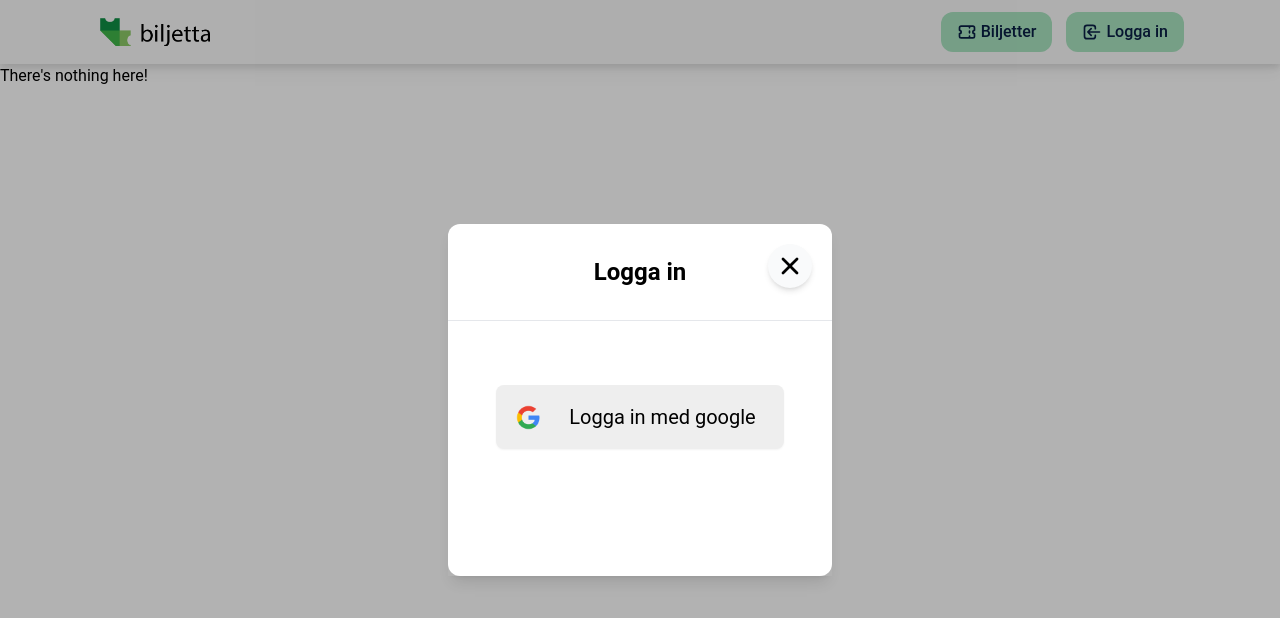
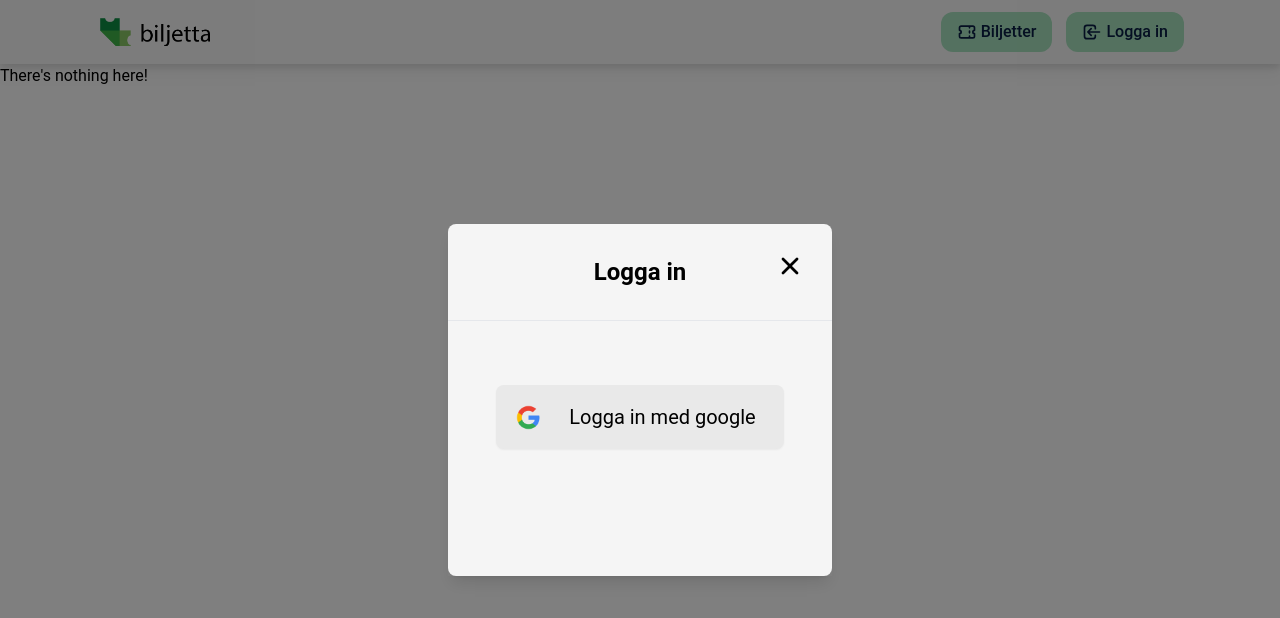
Before and after one commit to mebn/biljettsystem, a React (Create React App) app in the folder client/: page /event/1/popup in a window 1280 px wide. Both pictures are taken after a click on the button "Logga in". Shown: the top 618 px of the page. Built offline with nearby package versions, Linux system fonts and the light colour scheme; no server answers.

Commit message:
Change popup to look more similar to others

```diff
--- a/client/src/components/LoginPopup/LoginPopup.jsx
+++ b/client/src/components/LoginPopup/LoginPopup.jsx
@@ -15,14 +15,14 @@ const googleLogin = () =>{
 const LoginPopup = (props) => {
     return (
         <div className="popup-box">
-            <div className="fixed inset-0 bg-black bg-opacity-30 z-[1050]" />
+            <div className="fixed inset-0 bg-black bg-opacity-50 transition-opacity z-[1050]" />
             <div className="fixed inset-0 z-[1100] md:max-w-sm md:mr-auto md:ml-auto md:inset-56 md:shadow-lg">
-                <div className="h-full z-50 overflow-auto md:rounded-xl bg-white">
+                <div className="h-full z-50 overflow-auto md:rounded-lg bg-[#f5f5f5]">
                     <div className="font-bold pt-8 pb-8 border-b text-2xl text-center">Logga in</div>
                     <div className="flex flex-col justify-center items-center">
 
                         <button
-                            className="bg-[#eeeeee] hover:bg-[#bbbbbb] shadow-sm w-72 h-16 rounded-lg
+                            className="bg-[#e9e9e9] hover:bg-[#bbbbbb] shadow-sm w-72 h-16 rounded-lg
                             flex justify-center items-center transition duration-200 ease-in-out mt-32 md:mt-16"
                             onClick={googleLogin}
                         >
@@ -32,11 +32,8 @@ const LoginPopup = (props) => {
                         </button>
                     </div>
 
-                    <div
-                        className="fixed cursor-pointer hover:bg-[#ddd] ease-in-out md:absolute top-5 bg-gray-50  rounded-full p-2 shadow-md right-5 z-[100]"
-                        onClick={props.handleClose}
-                    >
-                        <XIcon className="h-7 w-7" />
+                    <div className='fixed cursor-pointer hover:bg-[#ddd] transition ease-in-out duration-200 md:absolute top-20 md:top-5 bg-[#f5f5f5] md:bg-transparent rounded-full p-2 shadow-md md:shadow-none right-5 z-[100]' onClick={props.handleClose}>
+                    <XIcon className="h-7 w-7"/>
                     </div>
                 </div>
             </div>
```
